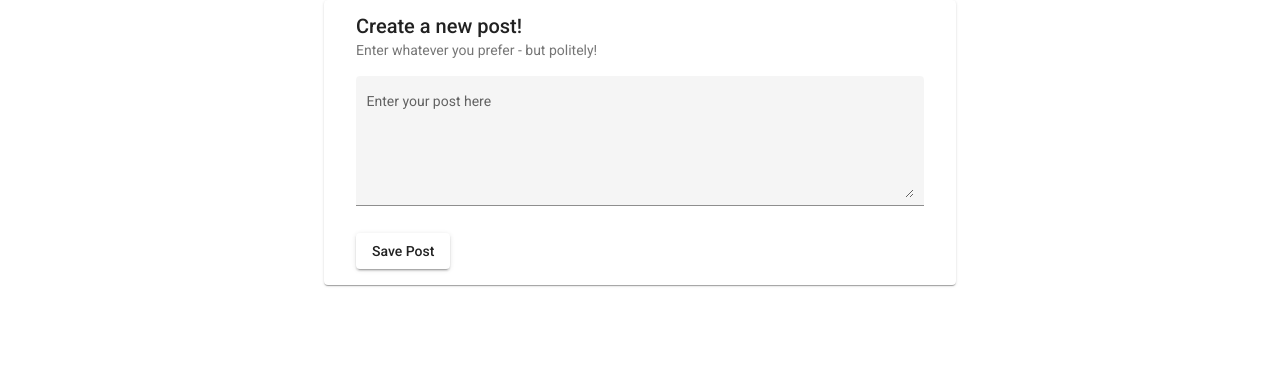
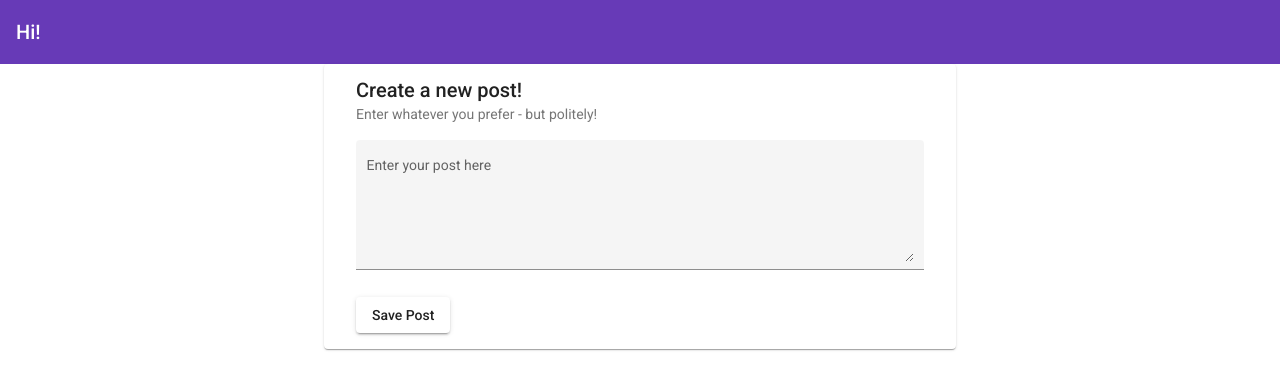
Before and after one commit to Kirren/mean-template, an Angular app in the folder client/: page / in a window 1280 px wide. Shown: the top 390 px of the page. Built offline with nearby package versions, Linux system fonts and the light colour scheme.

Commit message:
Add simple toolbar

```diff
--- a/client/src/app/app.component.html
+++ b/client/src/app/app.component.html
@@ -1,3 +1,4 @@
-<app-post-create></app-post-create>
-
-<router-outlet></router-outlet>
+<app-header></app-header>
+<main>
+  <app-post-create></app-post-create>
+</main>
--- /dev/null
+++ b/client/src/app/components/header/header.component.html
@@ -0,0 +1,7 @@
+<header>
+  <mat-toolbar color="primary">
+    <mat-toolbar-row>
+      <span>Hi!</span>
+    </mat-toolbar-row>
+  </mat-toolbar>
+</header>
```
Also changed, not shown: client/src/app/app.module.ts (+6 -2 lines), client/src/app/components/header/header.component.ts (added, +8 -0 lines), client/src/app/components/header/header.component.scss (added), 1 other file (tests, documents, lock files or other folders).
